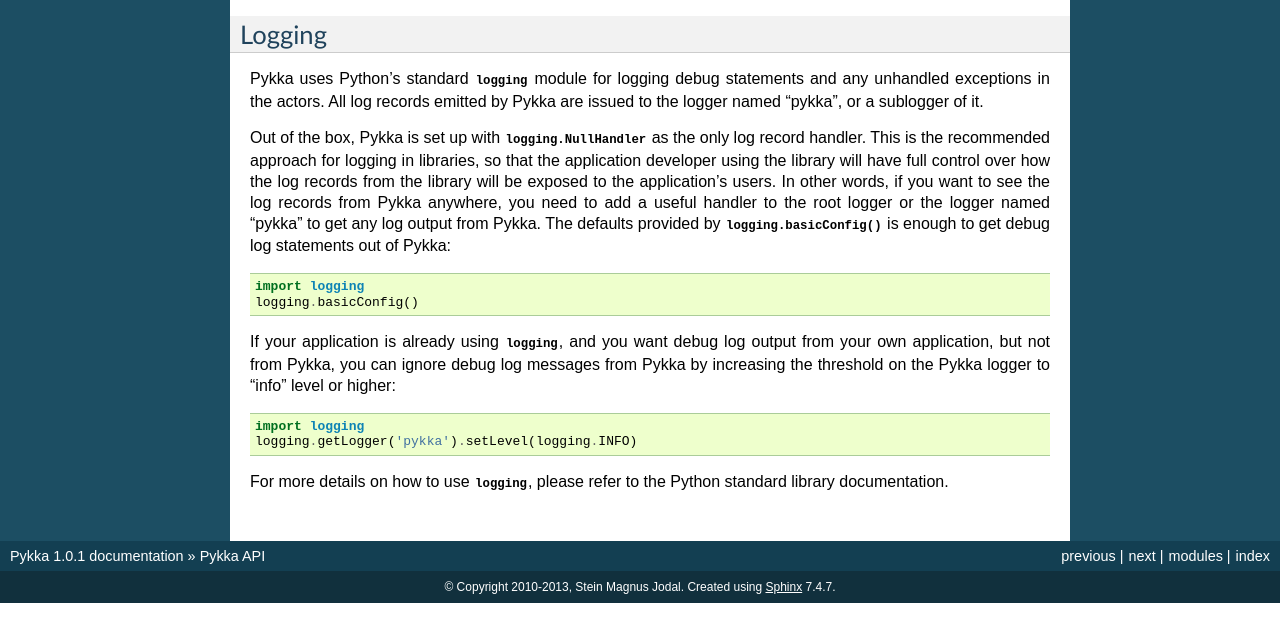
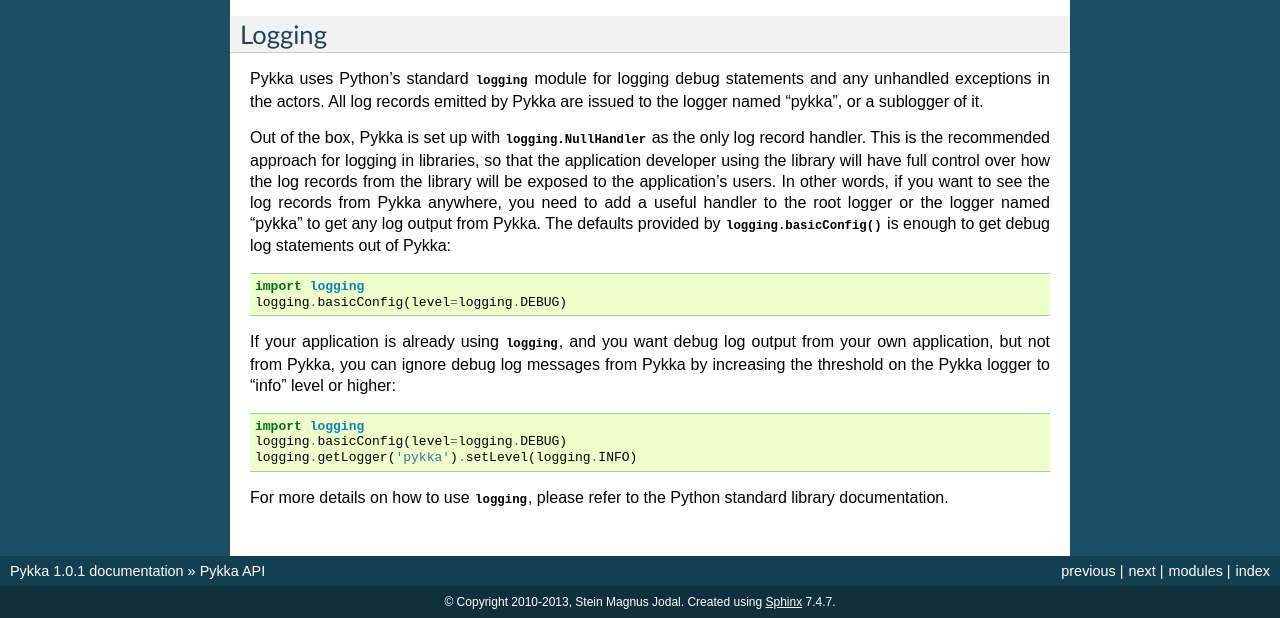
Before and after one commit to jodal/pykka, a Sphinx documentation site: the page built from docs/api.rst, in a window 1280 px wide and 900 px high, scrolled down 1293 px, cut to the strip 282-900 px from the top of the window. Built offline with Sphinx 7.4.7, drawn with Linux system fonts in a browser that asks for light colours.

Commit message:
docs: Lower suggested logging threshold to DEBUG
By default, logging.basicConfig() gives you a WARNING log level. At that level,
almost no messages are logged, and you're left wondering if logging even works.

```diff
--- a/docs/api.rst
+++ b/docs/api.rst
@@ -77,7 +77,7 @@
 Pykka::
 
     import logging
-    logging.basicConfig()
+    logging.basicConfig(level=logging.DEBUG)
 
 If your application is already using :mod:`logging`, and you want debug log
 output from your own application, but not from Pykka, you can ignore debug log
@@ -85,6 +85,7 @@
 level or higher::
 
     import logging
+    logging.basicConfig(level=logging.DEBUG)
     logging.getLogger('pykka').setLevel(logging.INFO)
 
 For more details on how to use :mod:`logging`, please refer to the Python
```
